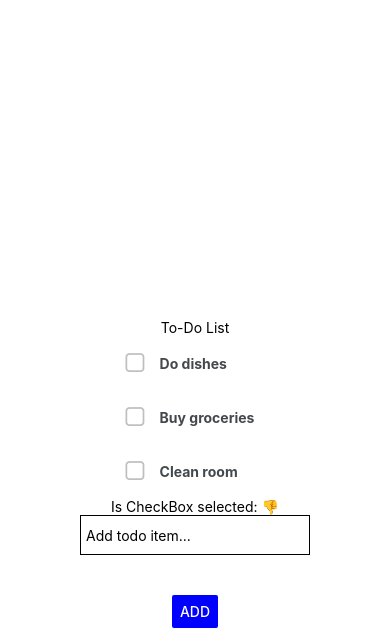
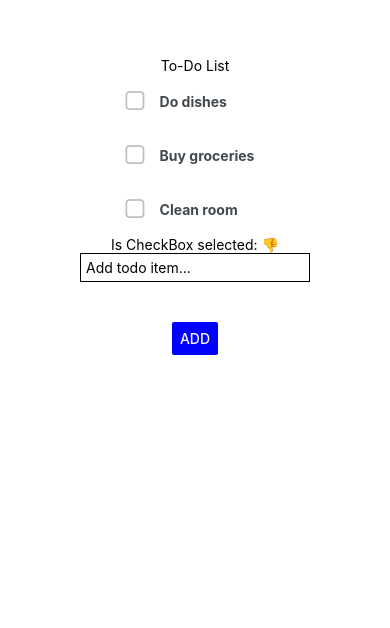
Before and after one commit to valmg11/Todo-List, a React Native app in the folder todo-list/: screen / in a window 390 px wide. Shown: the part 216-844 px from the top of the page. Built offline with nearby package versions, Linux system fonts and the light colour scheme.

Commit message:
edit styles

```diff
--- a/todo-list/App.js
+++ b/todo-list/App.js
@@ -61,6 +61,9 @@ export default function App() {
           keyExtractor={(item) => item.key}
         />
       </View>
+      <View>
+
+      </View>
 
       {/* test for checkbox */}
       <Text>
@@ -101,7 +104,8 @@ const styles = StyleSheet.create({
     backgroundColor: "#ffffff",
     alignItems: "center",
     justifyContent: "center",
-    marginTop: 40,
+    // marginTop: 20,
+    marginBottom: 500,
   },
   header: {
     fontSize: 25,
```
